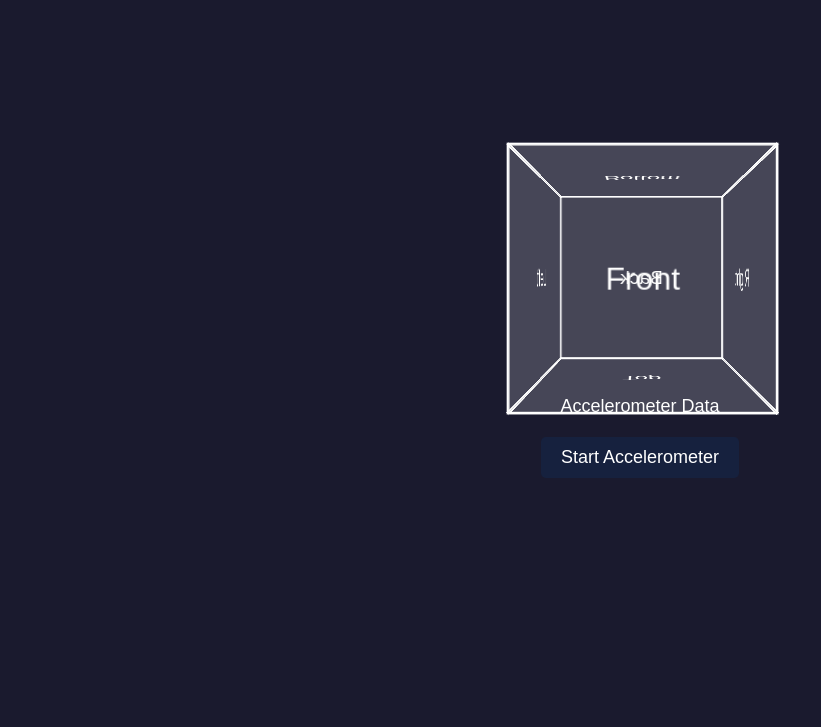
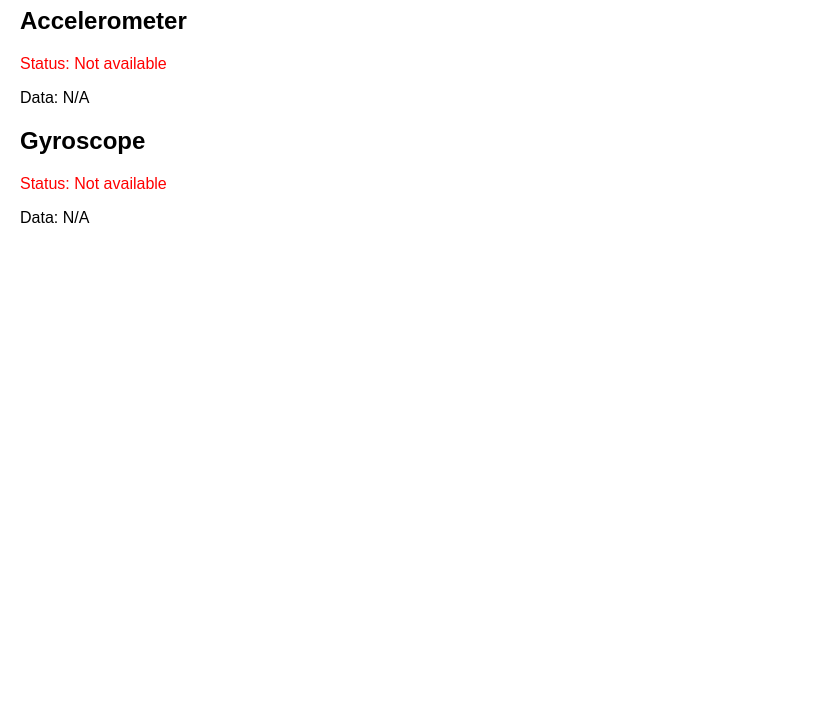
Before and after one commit to oulla898/jump, a plain HTML site: page index.html in a window 1280 px wide. Shown: the part 73-800 px from the top of the page, without its empty margins (0-821 px from the left). Drawn offline with Linux system fonts and the light colour scheme.

Commit message:
Update index.html

```diff
--- a/index.html
+++ b/index.html
@@ -3,82 +3,38 @@
 <head>
     <meta charset="UTF-8">
     <meta name="viewport" content="width=device-width, initial-scale=1.0">
-    <title>Cool Accelerometer Interface</title>
+    <title>Live Sensor Data</title>
     <style>
         body {
             font-family: Arial, sans-serif;
-            display: flex;
-            flex-direction: column;
-            align-items: center;
-            justify-content: center;
-            height: 100vh;
-            margin: 0;
-            background-color: #1a1a2e;
-            color: #ffffff;
+            margin: 20px;
         }
-        #cube-container {
-            width: 200px;
-            height: 200px;
-            perspective: 400px;
-            margin-bottom: 20px;
+        .sensor {
+            margin-bottom: 15px;
         }
-        #cube {
-            width: 100%;
-            height: 100%;
-            position: relative;
-            transform-style: preserve-3d;
-            transition: transform 0.1s;
+        .active {
+            color: green;
         }
-        .face {
-            position: absolute;
-            width: 200px;
-            height: 200px;
-            background: rgba(255, 255, 255, 0.1);
-            border: 2px solid #ffffff;
-            display: flex;
-            align-items: center;
-            justify-content: center;
-            font-size: 24px;
-        }
-        #front { transform: translateZ(100px); }
-        #back { transform: rotateY(180deg) translateZ(100px); }
-        #right { transform: rotateY(90deg) translateZ(100px); }
-        #left { transform: rotateY(-90deg) translateZ(100px); }
-        #top { transform: rotateX(-90deg) translateZ(100px); }
-        #bottom { transform: rotateX(90deg) translateZ(100px); }
-        #data-display {
-            text-align: center;
-            font-size: 18px;
-        }
-        #start-button {
-            margin-top: 20px;
-            padding: 10px 20px;
-            font-size: 18px;
-            background-color: #16213e;
-            color: #ffffff;
-            border: none;
-            border-radius: 5px;
-            cursor: pointer;
-            transition: background-color 0.3s;
-        }
-        #start-button:hover {
-            background-color: #0f3460;
+        .inactive {
+            color: red;
         }
     </style>
 </head>
 <body>
-    <div id="cube-container">
-        <div id="cube">
-            <div class="face" id="front">Front</div>
-            <div class="face" id="back">Back</div>
-            <div class="face" id="right">Right</div>
-            <div class="face" id="left">Left</div>
-            <div class="face" id="top">Top</div>
-            <div class="face" id="bottom">Bottom</div>
-        </div>
+    <h1>Live Sensor Data</h1>
+
+    <div class="sensor">
+        <h2>Accelerometer</h2>
+        <p id="accelerometer-status" class="inactive">Status: Not available</p>
+        <p id="accelerometer-data">Data: N/A</p>
     </div>
-    <div id="data-display">Accelerometer Data</div>
-    <button id="start-button">Start Accelerometer</button>
-    <script src="app.js"></script>
+
+    <div class="sensor">
+        <h2>Gyroscope</h2>
+        <p id="gyroscope-status" class="inactive">Status: Not available</p>
+        <p id="gyroscope-data">Data: N/A</p>
+    </div>
+
+    <script src="script.js"></script>
 </body>
 </html>
```
